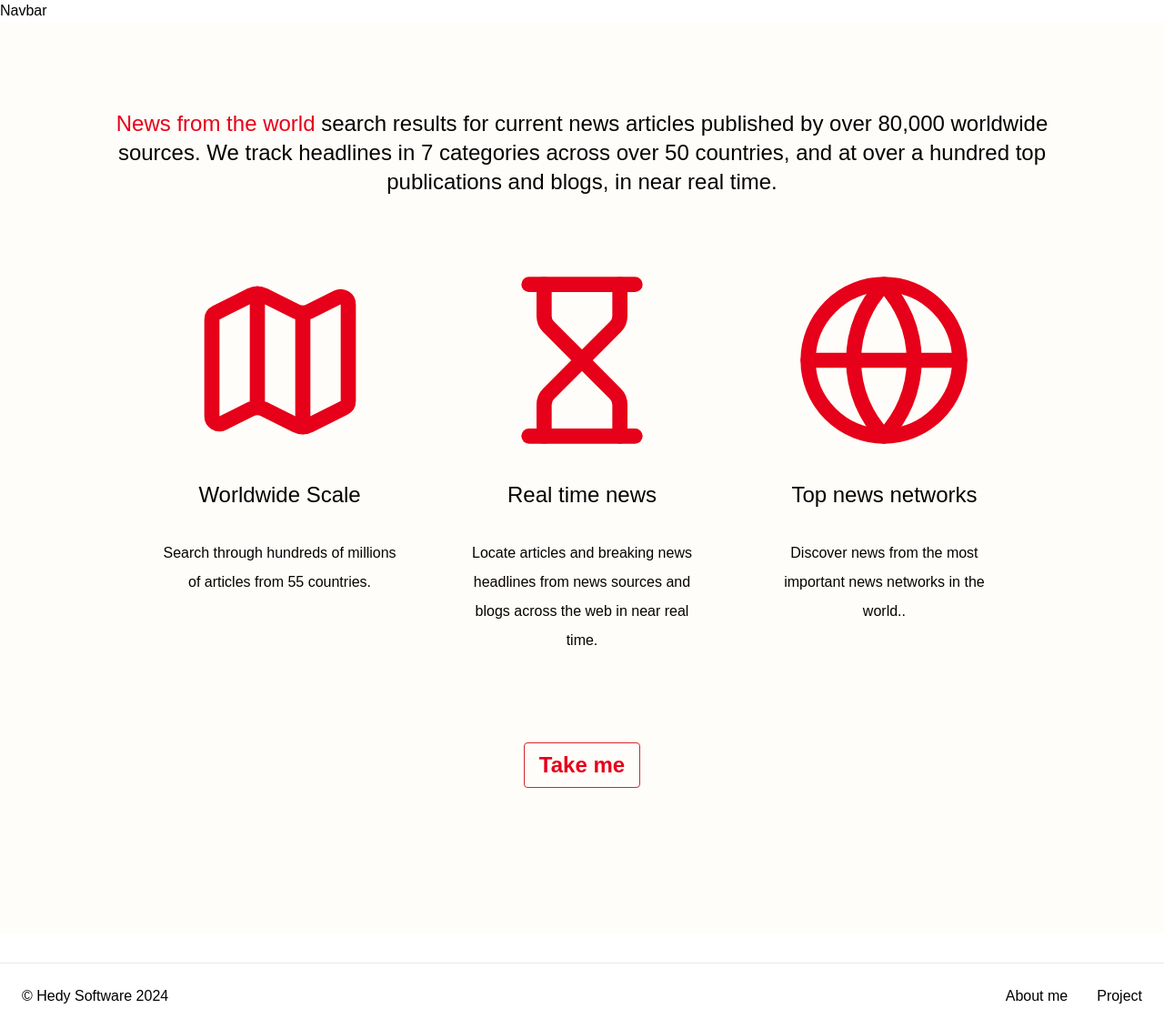
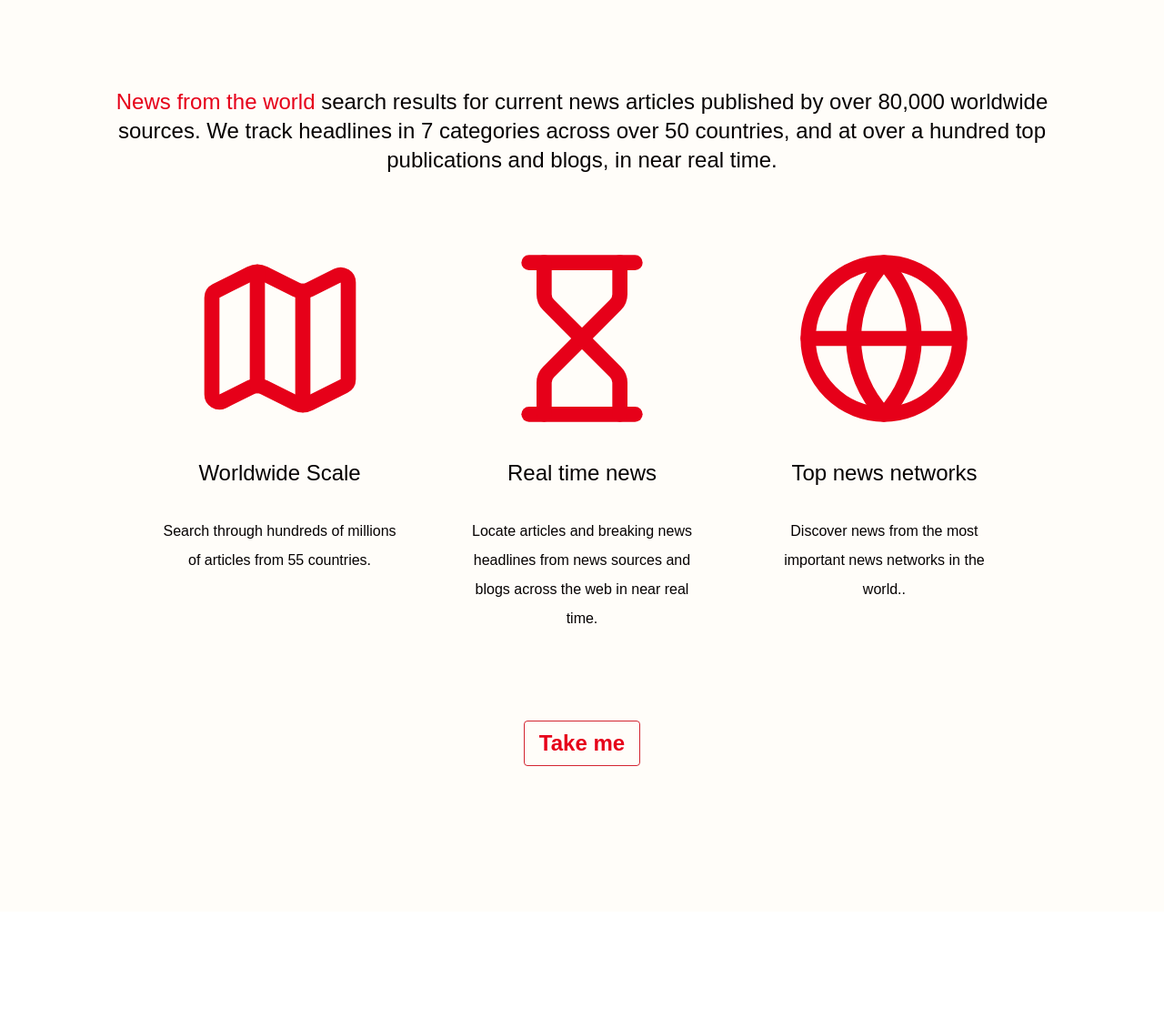
Before and after one commit to 814942/Hedy-Software-A, a Next.js app in the folder second_class/news_client/: page / in a window 1280 px wide. Shown: the whole page at 91% size. After the commit the page ends 1002 px from the top, so only its background shows below. Built offline with nearby package versions, Linux system fonts and the light colour scheme; a web font is replaced by a local one.

Commit message:
Improve index page

```diff
--- a/second_class/news_client/src/app/page.tsx
+++ b/second_class/news_client/src/app/page.tsx
@@ -1,16 +1,9 @@
-import Image from "next/image";
-import Navbar from "./pages/navbar/Navbar";
-import Footer from "./pages/footer/Footer";
 import LandingPage from "./pages/landing/LandingPages";
 
 export default function Home() {
   return (
-    <>
-      <Navbar />
-      <main className="flex min-h-screen flex-col items-center justify-between p-24 bg-white-100">
-        <LandingPage />
-      </main>
-      <Footer />
-    </>
+  <main className="flex min-h-screen flex-col items-center justify-between p-24 bg-white-100">
+    <LandingPage />
+  </main>
   );
 }
```
